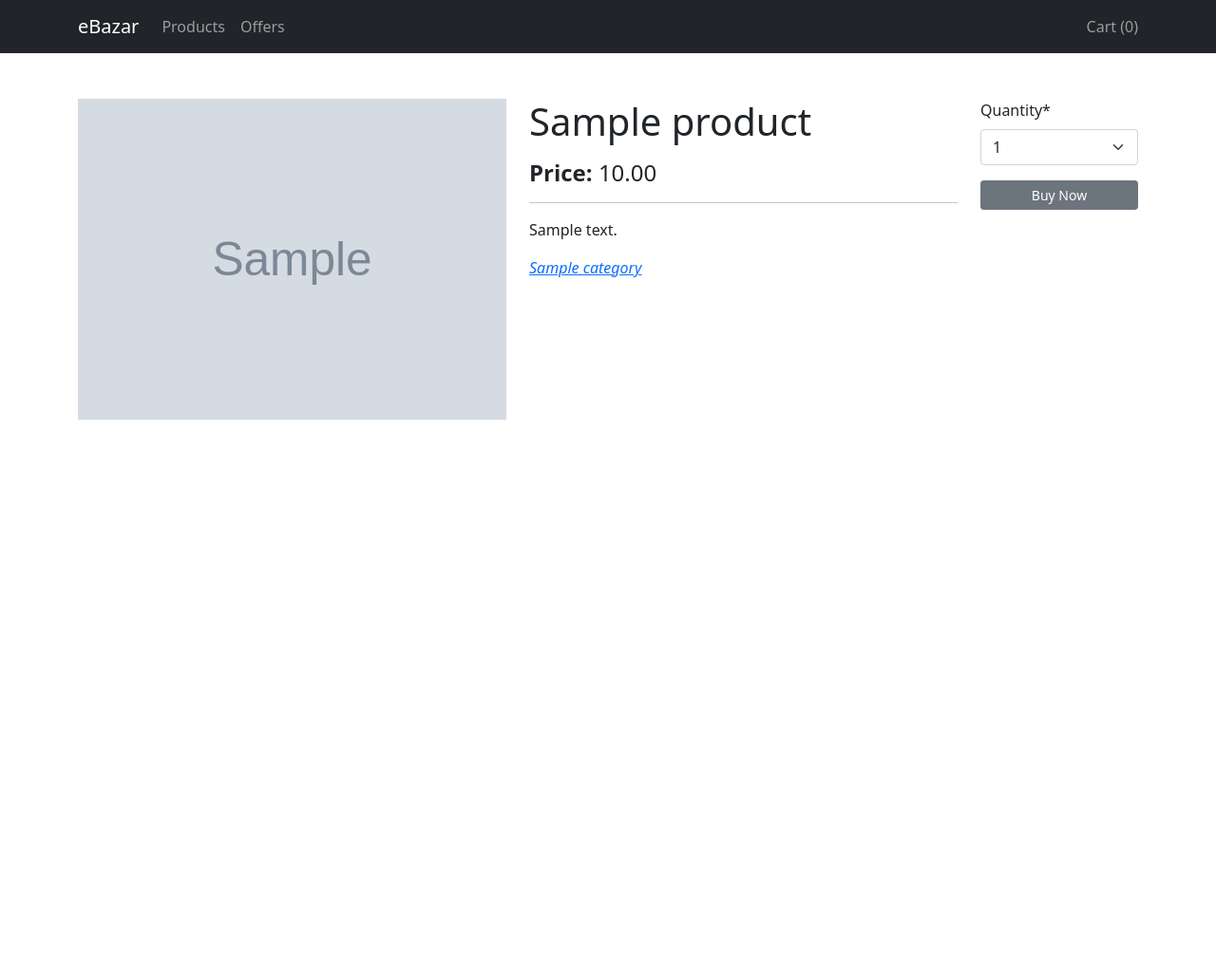
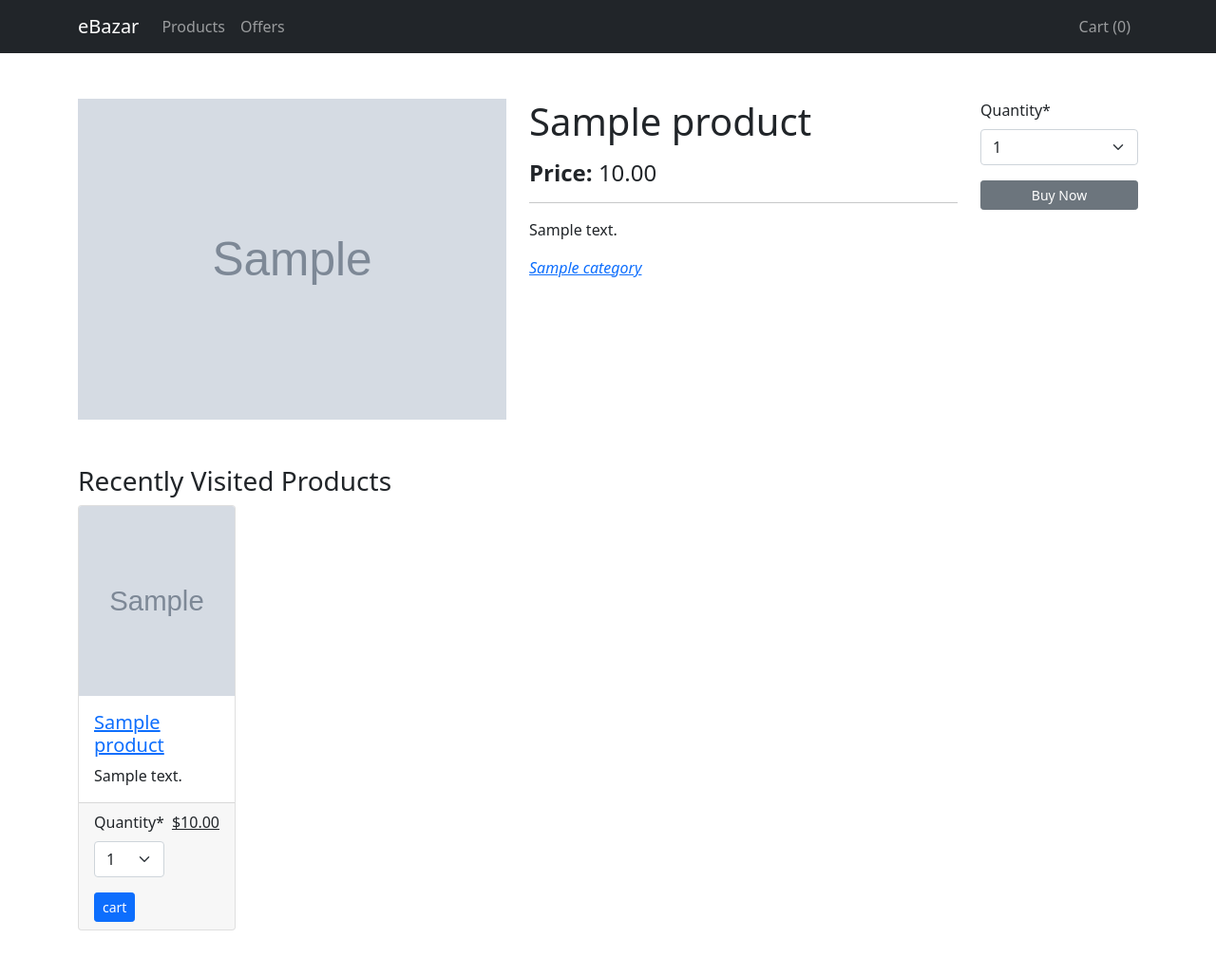
Before and after one commit to TareqMonwer/eBazar, a Django app: a page that uses templates/base/products.html in a window 1280 px wide. Shown: the whole page at 95% size. Before the commit the page ends 442 px from the top, so only its background shows below. Run offline with Django 3.2, Linux system fonts and the light colour scheme; tables that the repository leaves empty hold one stand-in row (values such as "Sample post"); grey boxes marked "Sample" are stand-in pictures; some libraries are stand-ins or nearby versions.

Commit message:
:sparkles: implement recently visited products tracking system.

```diff
--- a/cart/cart.py
+++ b/cart/cart.py
@@ -30,7 +30,6 @@ class Cart:
 
     def add(self, product, quantity=0, override_quantity=False):
         product_id = str(product.id)
-        print('quantity,............', quantity)
         if product_id not in self.cart:
             self.cart[product_id] = {
                 'quantity': quantity,
--- a/cart/views.py
+++ b/cart/views.py
@@ -1,6 +1,7 @@
 from django.shortcuts import render, redirect, get_object_or_404
 from django.views.decorators.http import require_POST
 from shop.models import Product
+from shop.products_tracking import RecentlyVisitedProducts
 from cart.cart import Cart
 from cart.forms import CartAddProductForm
 
@@ -27,4 +28,7 @@ def cart_remove(request, product_id):
 
 def cart_detail(request):
     cart = Cart(request)
-    return render(request, 'cart/detail.html', {'cart': cart})
+    recently_visited_products = RecentlyVisitedProducts(request)
+    context = {'cart': cart,
+               'recently_visited_products': recently_visited_products}
+    return render(request, 'cart/detail.html', context)
--- a/config/settings.py
+++ b/config/settings.py
@@ -139,3 +139,4 @@ MEDEIA_URL = '/media/'
 MEDIA_ROOT = BASE_DIR / 'media'
 
 CART_SESSION_KEY = 'cart'
+RECENT_PRODUCTS_SESSION_KEY = 'recently_visited_products'
--- /dev/null
+++ b/shop/products_tracking.py
@@ -0,0 +1,30 @@
+from django.conf import settings
+from shop.models import Product
+
+
+class RecentlyVisitedProducts():
+    def __init__(self, request) -> None:
+        self.session = request.session
+        recently_visited_products = request.session.get(
+            settings.RECENT_PRODUCTS_SESSION_KEY)
+        if not recently_visited_products:
+            recently_visited_products = self.session[settings.RECENT_PRODUCTS_SESSION_KEY] = {
+            }
+        self.recently_visited_products = recently_visited_products
+
+    def __iter__(self) -> None:
+        product_ids = self.recently_visited_products.keys()
+        products = Product.objects.filter(id__in=product_ids)
+        recently_visited_products = self.recently_visited_products.copy()
+
+        for product in products:
+            recently_visited_products[str(product.id)] = product
+
+        for item in recently_visited_products.values():
+            yield item
+
+    def add(self, product_id) -> None:
+        product_id = str(product_id)
+        if product_id not in self.recently_visited_products:
+            self.recently_visited_products[product_id] = {product_id: product_id}
+        self.session.modified = True
--- a/shop/templates/shop/products/detail.html
+++ b/shop/templates/shop/products/detail.html
@@ -2,13 +2,10 @@
 {% load crispy_forms_tags %}
 {% block title %} {{ block.super }} {{ product.name }} {% endblock %}
 {% block shop_main %}
-<div class="container mt-5">
+<div class="container my-5">
   <div class="row">
     <div class="col-5">
-            <img src="{{ product.image.url }}"
-            class="img-responsive"
-            alt="{{ product.name }}"
-            width="100%">
+      <img src="{{ product.image.url }}" class="img-responsive" alt="{{ product.name }}" width="100%">
     </div>
     <div class="col-5">
       <h1 class="mb-1">{{ product.name }}</h1>
@@ -40,11 +37,39 @@
         {% csrf_token %}
         {{ cart_add_product_form|crispy }}
         <div class="d-grid">
-                    <input type="submit" value="Buy Now"
-                    class="btn btn-sm btn-secondary">
+          <input type="submit" value="Buy Now" class="btn btn-sm btn-secondary">
         </div>
       </form>
     </div>
   </div>
+
+  <div class="row mt-5">
+    <h3>Recently Visited Products</h3>
+    {% for product in recently_visted_products   %}
+    <div class="col-sm-6 col-md-3 col-xl-2">
+      <div class="card">
+        <a href="{{ product.get_absolute_url }}">
+          <img src="{{ product.image.url }}" class="card-img-top" alt="{{ product.name }}" height="200" />
+        </a>
+        <div class="card-body">
+          <a href="{{ product.get_absolute_url }}">
+            <h5 class="card-title">{{ product.name }}</h5>
+          </a>
+          <p class="card-text">
+            {{ product.description }}
+          </p>
+        </div>
+        <div class="card-footer d-flex justify-content-between">
+          <form action="{% url 'cart:cart_add' product_id=product.id %}" method="post">
+            {% csrf_token %}
+            {{ cart_add_product_form|crispy }}
+            <button type="submit" class="btn btn-sm btn-primary">cart</button>
+          </form>
+          <a href="#" class="text-dark">${{product.get_price }}</a>
+        </div>
+      </div>
+    </div>
+    {% endfor %}
+  </div>
 </div>
 {% endblock %}
--- a/shop/views.py
+++ b/shop/views.py
@@ -1,5 +1,6 @@
 from django.shortcuts import render, get_object_or_404
 from shop.models import Category, Product
+from shop.products_tracking import RecentlyVisitedProducts
 from cart.forms import CartAddProductForm
 
 
@@ -22,6 +23,9 @@ def product_list(request, category_slug=None):
 
 def product_detail(request, id, slug):
     product = get_object_or_404(Product, id=id, slug=slug)
+    recently_visted_products = RecentlyVisitedProducts(request)
+    recently_visted_products.add(product.id)
     cart_add_product_form = CartAddProductForm()
-    ctx = {'product': product, 'cart_add_product_form': cart_add_product_form}
+    ctx = {'product': product, 'cart_add_product_form': cart_add_product_form,
+           'recently_visted_products': recently_visted_products}
     return render(request, 'shop/products/detail.html', ctx)
--- a/templates/base/products.html
+++ b/templates/base/products.html
@@ -31,9 +31,11 @@
                         <a class="nav-link" href="#">Offers</a>
                     </li>
                 </ul>
-                <span class="navbar-text">
-                    Cart (0)
-                </span>
+                <ul class="navbar-nav  mb-2 mb-lg-0">
+                    <li class="nav-item">
+                        <a class="nav-link" href="{% url 'cart:cart_detail' %}">Cart (0)</a>
+                    </li>
+                </ul>
             </div>
         </div>
     </nav>
```
Also changed, not shown: cart/templates/cart/detail.html (+9 -10 lines). Lines whose indentation alone changed are shown as unchanged.
